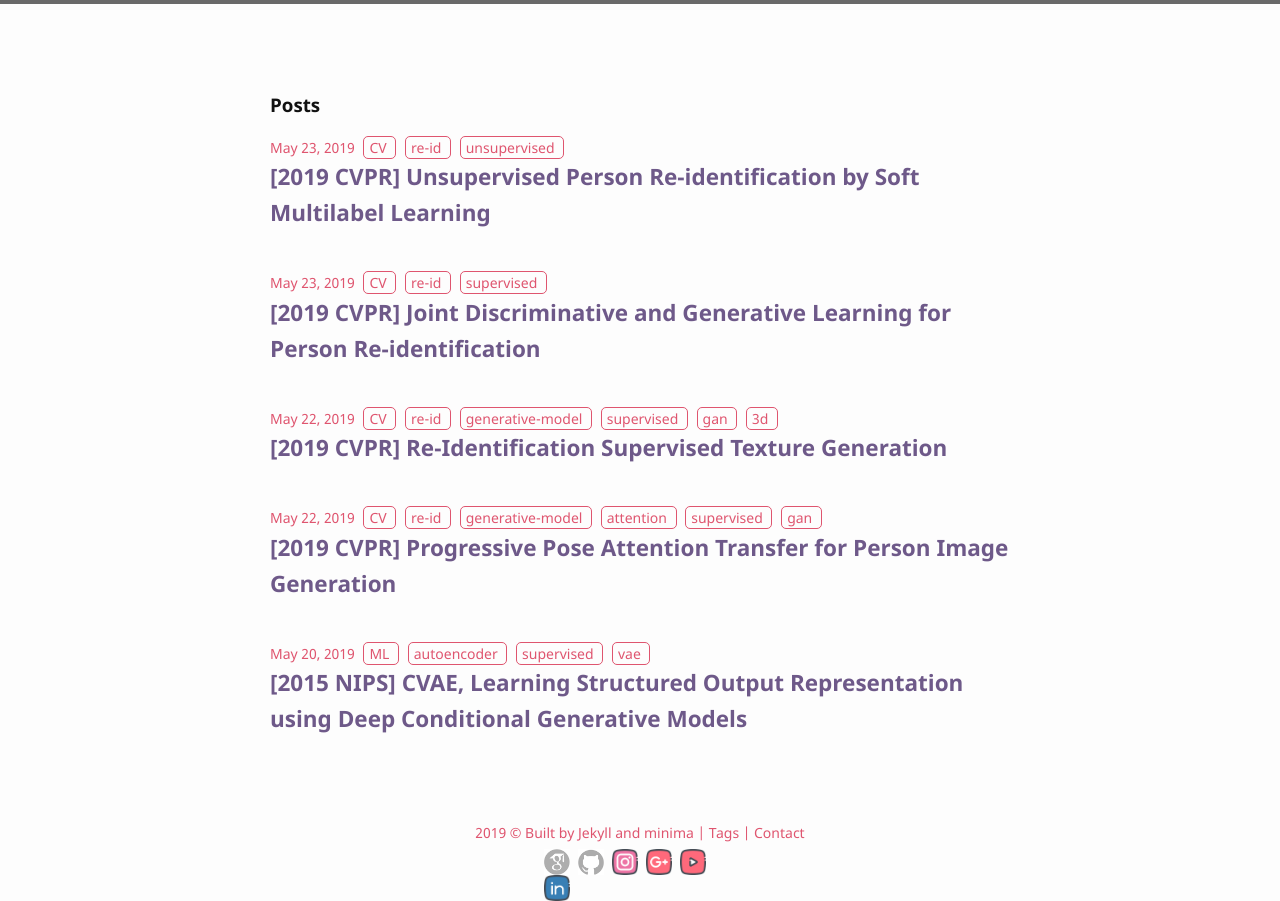
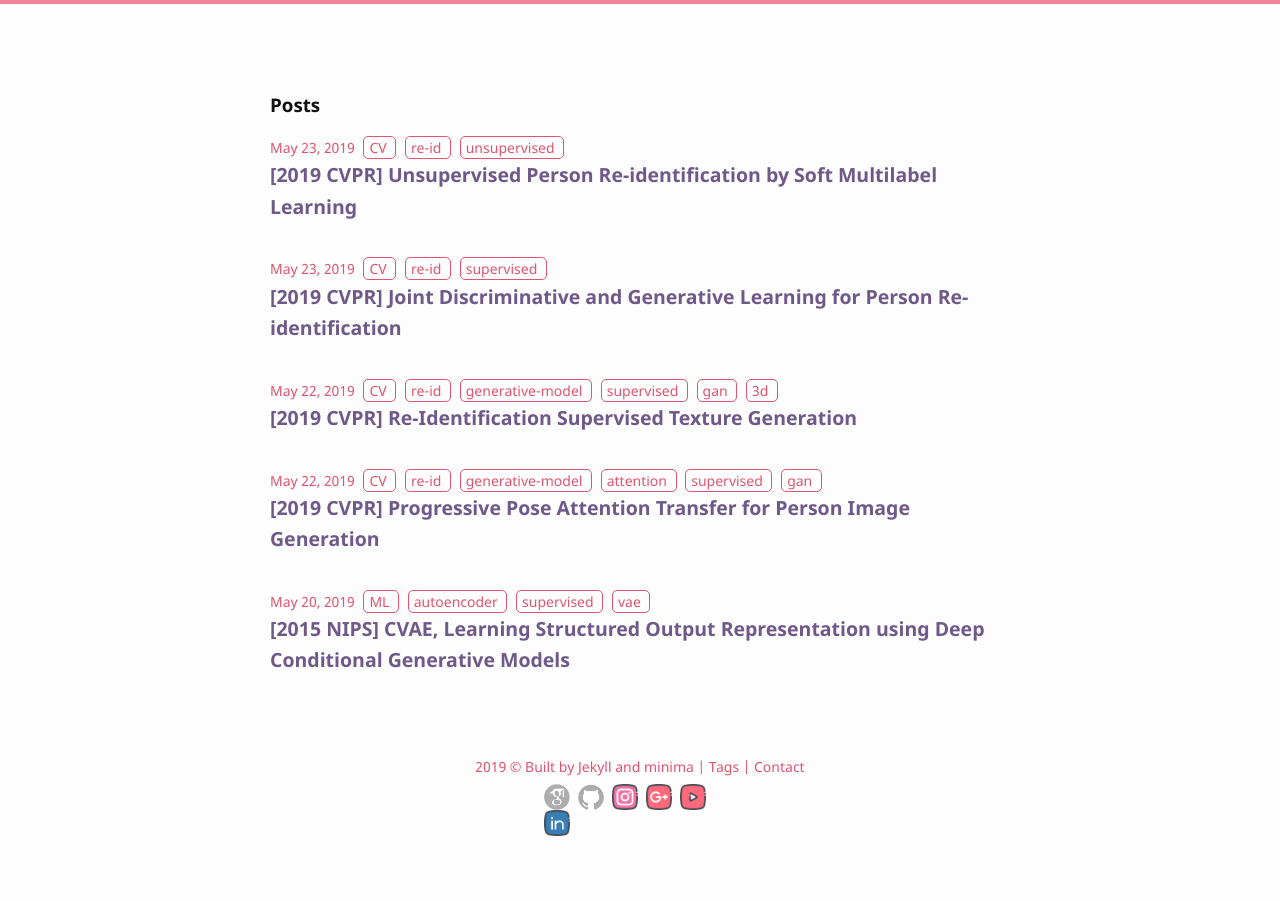
Before and after one commit to bismex/bismex.github.io, a Jekyll site: the page built from index.html, in a window 1280 px wide. Built offline with Jekyll 4.4.1, drawn with Linux system fonts in a browser that asks for light colours.

Commit message:
Update _layout.scss

```diff
--- a/_sass/minima/_layout.scss
+++ b/_sass/minima/_layout.scss
@@ -6,7 +6,7 @@
   // border-bottom: 1px solid $crimson-color-very-light;
   min-height: $spacing-unit * 1.75;
 
-  background: #444;
+  background: #ef657f;
   opacity: 0.8;
 
   // Positioning context for the mobile navigation icon
@@ -174,7 +174,7 @@
   list-style: none;
 
   > li {
-    margin-bottom: $spacing-unit * 1.3;
+    margin-bottom: $spacing-unit * 1.15;
   }
 }
 
@@ -199,7 +199,7 @@
 
 .post-link {
   display: block;
-  @include relative-font-size(1.50);
+  @include relative-font-size(1.30);
   font-weight: 600;
 
   font-color: #000000;
```
